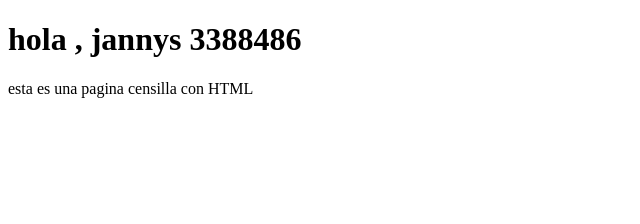
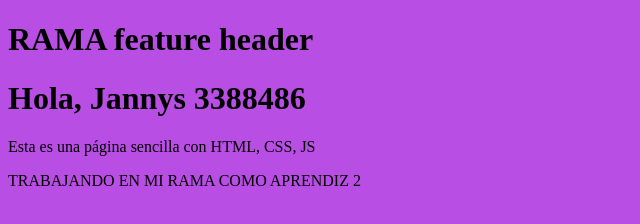
Before and after one commit to marianalimas2008-ux/proyecto-equipo, a plain HTML site: page index.html in a window 1280 px wide. Shown: the whole page, without its empty margins (0-640 px from the left). Drawn offline with Linux system fonts and the light colour scheme.

Commit message:
Se agrega mensaje de bienvenida

```diff
--- a/index.html
+++ b/index.html
@@ -1,12 +1,16 @@
+
 <!DOCTYPE html>
 <html lang="es">
+    <link rel="stylesheet" href="styles.css">
 <head>
-
-    <title> Mi pagina sencilla </title>
+    <meta charset="UTF-8">
+    <meta name="viewport" content="width=device-width, initial-scale=1.0">
+    <title>Mi página sencilla</title>
 </head>
 <body>
-    <h1 > hola , jannys 3388486 </h1>
-    <p> esta es una pagina censilla con HTML </p>
-
+    <h1>RAMA feature header</h1>
+    <h1>Hola, Jannys 3388486</h1>
+    <p>Esta es una página sencilla con HTML, CSS, JS</p>
+    <p>TRABAJANDO EN MI RAMA COMO APRENDIZ 2</p>
 </body>
 </html>
--- a/script.js
+++ b/script.js
@@ -0,0 +1,2 @@
+// archivo javaScript
+alert("Bienvenidos ADSO")
--- a/styles.css
+++ b/styles.css
@@ -0,0 +1,5 @@
+/* Hoja de estilos */
+
+body {
+    background-color:rgba(177, 59, 224, 0.897);
+}
```
